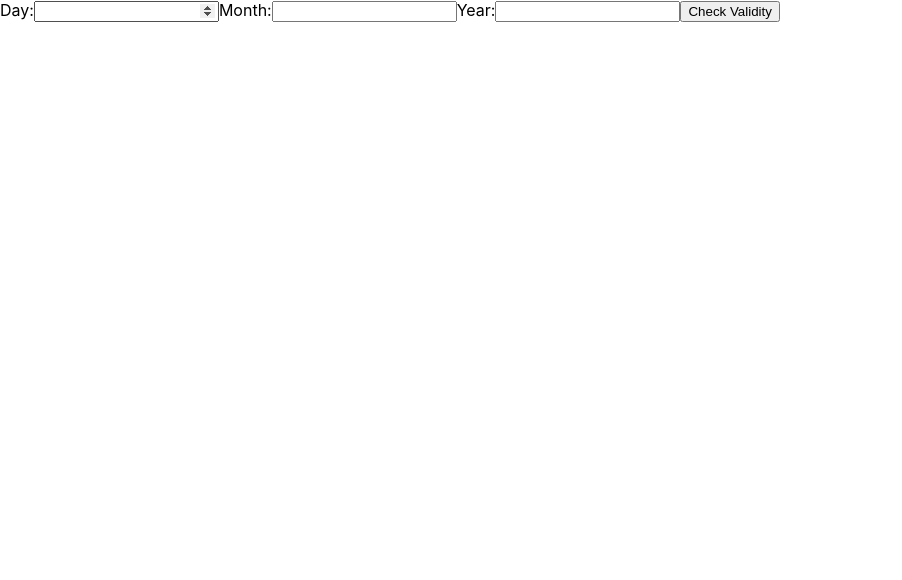
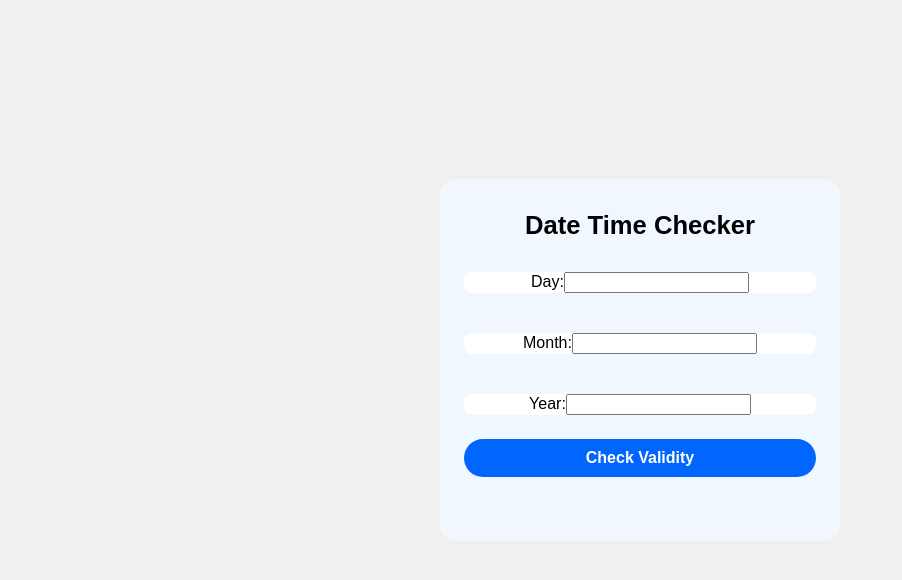
Before and after one commit to NguyenPham004/dateChecker-app, a React (Create React App) app: page / in a window 1280 px wide. Shown: the top 580 px of the page, without its empty margins (0-902 px from the left). Built offline with nearby package versions, Linux system fonts and the light colour scheme.

Commit message:
my changes

```diff
--- a/src/App.css
+++ b/src/App.css
@@ -1,4 +1,4 @@
-.alert {
+/* .alert {
   padding: 10px;
   margin-top: 10px;
   color: #fff;
@@ -12,11 +12,11 @@
 
 .error {
   background-color: red;
-}
+} */
 
 
 
-/*
+
  body{
   margin: 0;
   padding: 0;
@@ -161,4 +161,5 @@ button:hover {
   margin-top: 10px;
   color: red;
   font-size: 14px;
-} */
+}
+*/
--- a/src/App.js
+++ b/src/App.js
@@ -55,23 +55,36 @@ function App() {
   };
 
   return (
-    <div>
+    <div className='form-box'>
+      <form className='form'>
+        <span className='title'>Date Time Checker</span>
+        <div className='form-container'>
           <label>
             Day:
             <input type="number" value={day} onChange={(e) => setDay(e.target.value)} />
-      </label>
+          </label><br/>
+        </div>
+
+        <div className='form-container'>
           <label>
             Month:
             <input type="number" value={month} onChange={(e) => setMonth(e.target.value)} />
-      </label>
+          </label><br/>
+        </div>
+
+        <div className='form-container'>
           <label>
             Year:
             <input type="number" value={year} onChange={(e) => setYear(e.target.value)} />
-      </label>
-      <button onClick={handleCheckValidity}>Check Validity</button>
+          </label><br/>
+        </div>
+        <button onClick={handleCheckValidity} >Check Validity</button>
+          <div className='form-container'>
           {isValid !== null && (
-        <p>{isValid ? 'The date is valid.' : 'The date is invalid.'}</p>
+            <p>{isValid ? `The date is ${day}/${month}/${year}.` : 'The date is invalid.'}</p>
           )}
+          </div>
+      </form>
     </div>
   );
 }
```
Lines whose indentation alone changed are shown as unchanged.
